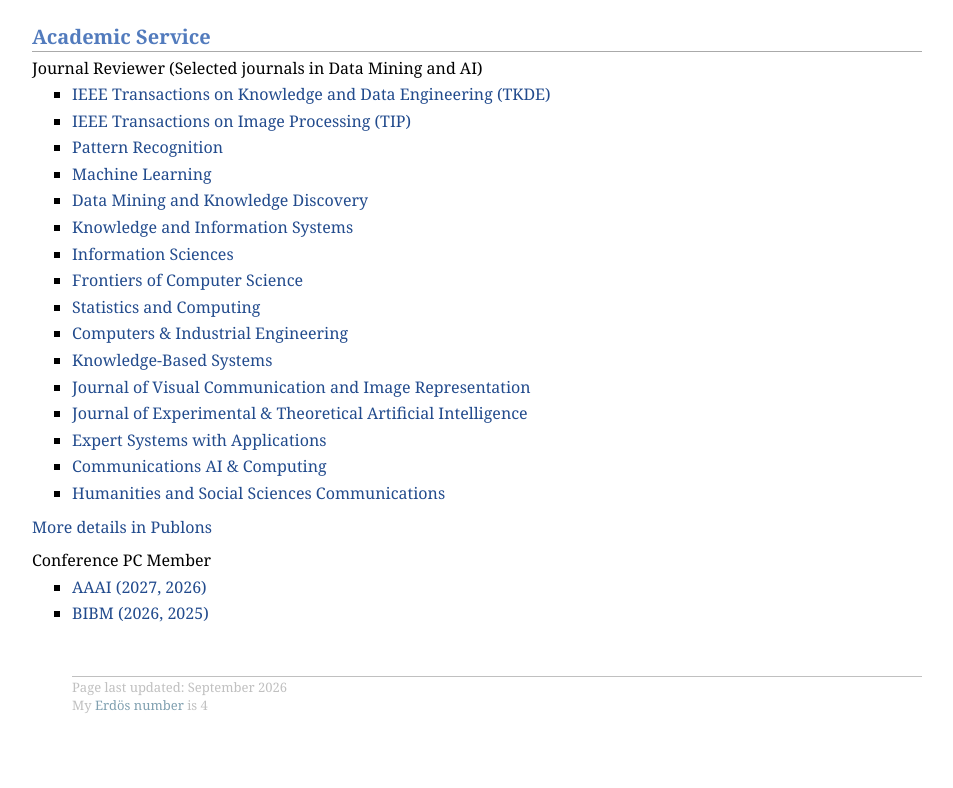
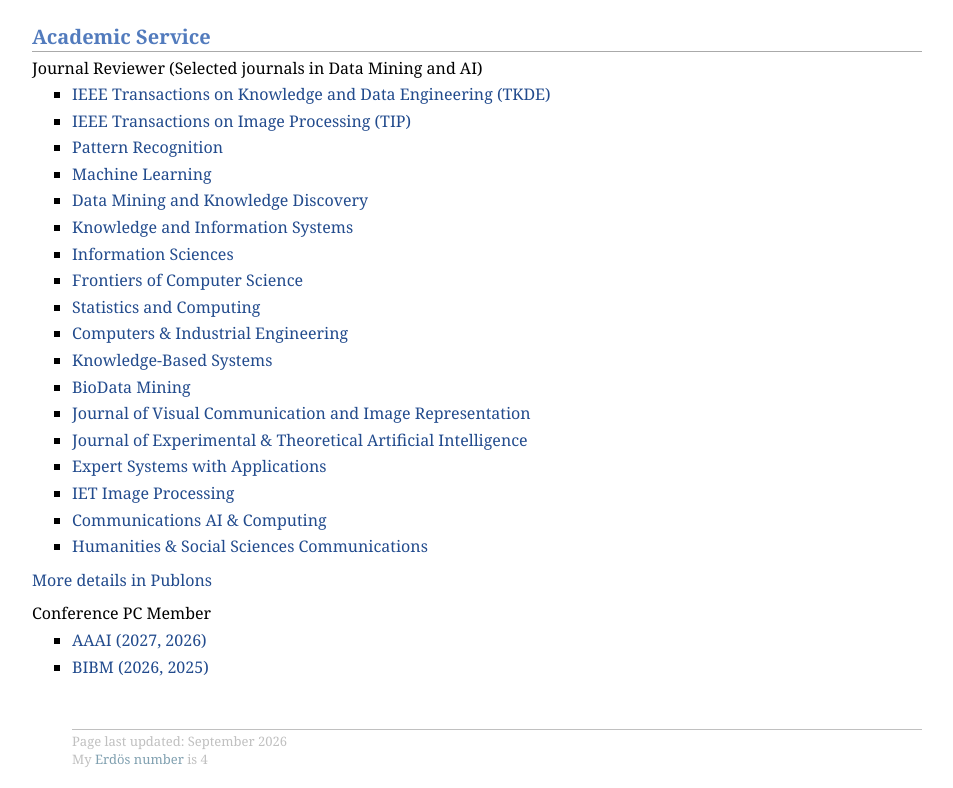
Before and after one commit to hulianyu/hulianyu.github.io, a plain HTML site: page index.html in a window 1280 px wide. Shown: the part 2541-3329 px from the top of the page, without its empty margins (250-1203 px from the left). Before the commit the page ends 3275 px from the top, so only its background shows below. Drawn offline with Linux system fonts and the light colour scheme.

Commit message:
Update index.html

```diff
--- a/index.html
+++ b/index.html
@@ -254,6 +254,11 @@ href="https://hulianyu.xyz/Interpretable-Clustering-Repository/" target="_blank"
     </a></p>
 </li>
 <li><p>
+    <a href="https://link.springer.com/journal/13040" target="_blank" rel="noopener noreferrer">
+      BioData Mining
+    </a></p>
+</li>
+<li><p>
     <a href="https://www.sciencedirect.com/journal/journal-of-visual-communication-and-image-representation" target="_blank" rel="noopener noreferrer">
       Journal of Visual Communication and Image Representation
     </a></p>
@@ -269,13 +274,18 @@ href="https://hulianyu.xyz/Interpretable-Clustering-Repository/" target="_blank"
     </a></p>
 </li>
 <li><p>
+    <a href="https://ietresearch.onlinelibrary.wiley.com/journal/17519667" target="_blank" rel="noopener noreferrer">
+      IET Image Processing
+    </a></p>
+</li>
+<li><p>
     <a href="https://www.nature.com/commsaicomp" target="_blank" rel="noopener noreferrer">
       Communications AI & Computing
     </a></p>
 </li>
 <li><p>
     <a href="https://www.nature.com/palcomms" target="_blank" rel="noopener noreferrer">
-      Humanities and Social Sciences Communications
+      Humanities & Social Sciences Communications
     </a></p>
 </li>
 </ul>
```
